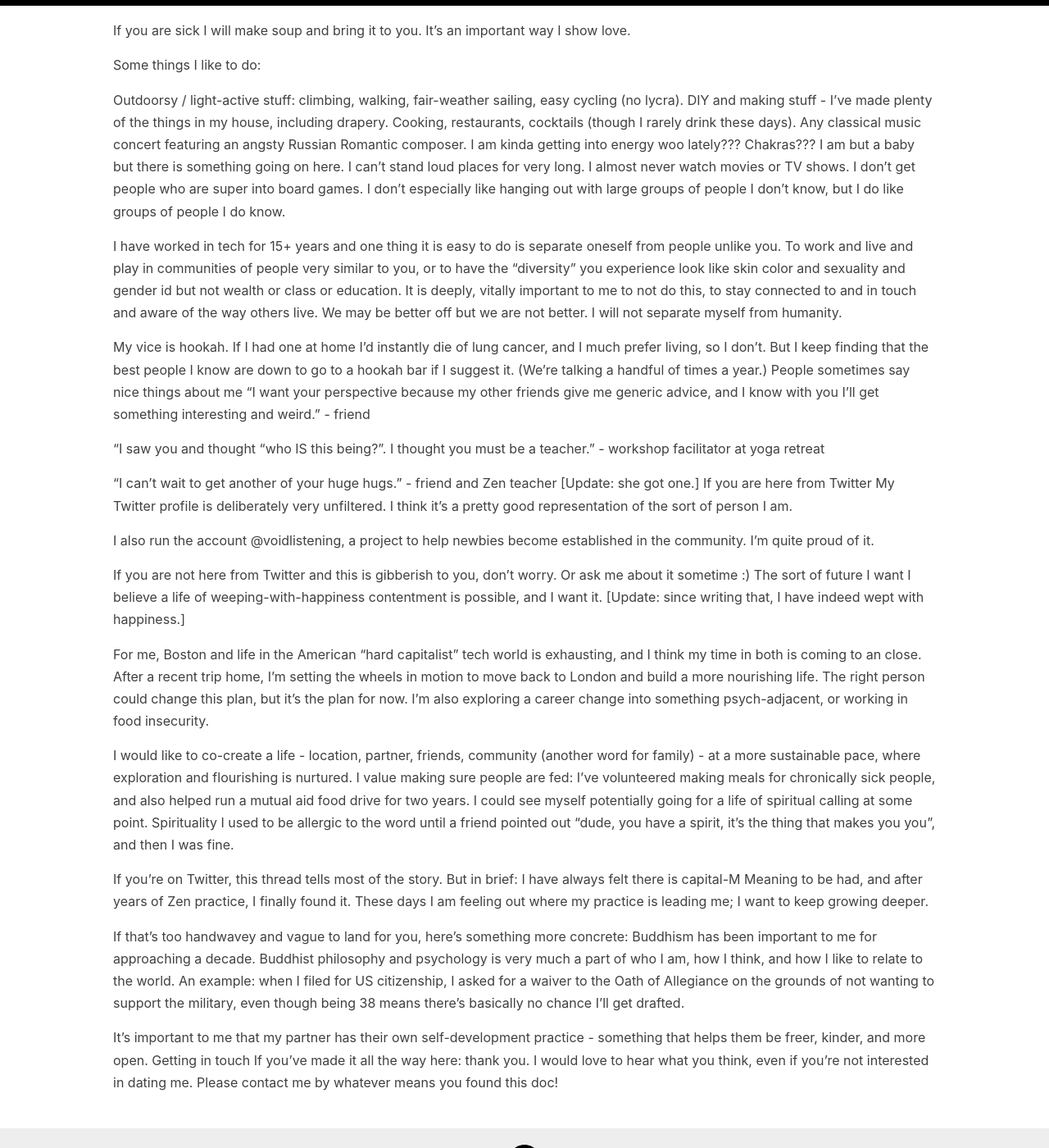
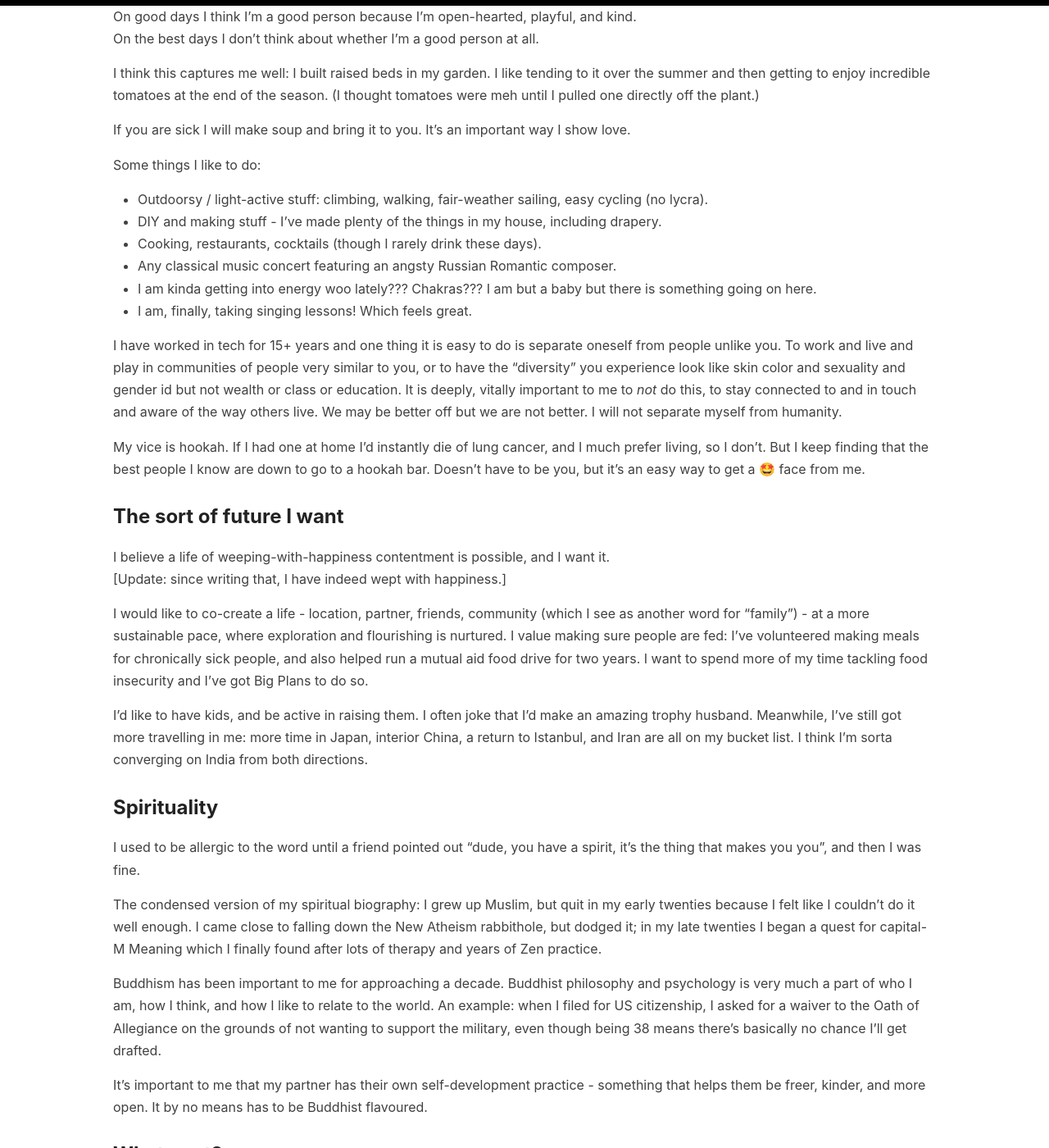
Before and after one commit to helgridly/love, a Jekyll site: the page built from index.md, in a window 1280 px wide and 1400 px high, scrolled down 2049 px. Shown: the whole window at 82% size. Built offline with Jekyll 4.4.1, drawn with Linux system fonts in a browser that asks for light colours; some of the changed text lies outside the part shown.

Commit message:
flesh out the homepage

```diff
--- a/index.md
+++ b/index.md
@@ -5,7 +5,7 @@
 permalink: /
 ---
 
-Hi, I'm Hussein 👋
+# Hi, I'm Hussein 👋
 
 \[carousel goes here\]
 
@@ -44,26 +44,24 @@
   </tr>
 </table>
 
-<hr/>
+As you can see, I'm the sort of person who gets down to brass tacks quickly. Let's continue that streak:
 
-As you can see, I'm the sort of person who gets down to brass tacks quickly
+## Potential dealbreakers
 
+I'm happy to talk about any of these if you'd like to know more.
 
-Let's get some potential dealbreakers out of the way. I'm happy to talk about any of them if you'd like to know more.
+* I would like to have children (at least one), biological if possible.
+* I am open to a <u>very</u> secure relationship unfolding into something monogam<i>ish</i>, if it feels right. The thing I really care about is the "very secure relationship" part: I think a relationship with good grounding, and the right effort and intention, will become whatever it should.
+* I pair better with someone who also has good executive function skills. Being able to trust a partner to get things done makes me feel taken care of, and gives me a profound feeling of relief and safety.
+* I am politically far to the left. That said, I have largely disengaged with US politics and treat it solely as a spectacle. These days I am more of an anarchist, by which I mean I believe that community building and mutual aid is worthwhile and morally necessary. I feel a particular calling to make sure people have food.
+* If you think Israel's occupation and treatment of Palestine is in any way conscionable or justifiable, I am not the person for you.
+* I am Buddhist-aligned. Which particular flavour I identify with, my practice, and my relationship to it have all evolved over time, and I expect that to continue, but the Buddhist perspective is an important part of my worldview (see <a href="#spirituality">Spirituality</a>). My ideal person has some sort of spiritual / contemplative practice that they're similarly dedicated to.
+* I'm an only child, and have minimal to no contact with both of my parents. My family is thus entirely chosen. If you're close to yours, I would love to become part of it.
+* I have [a (really, really, really amazing) cat](../cat). If you viscerally hate cats, or have overwhelming allergies, that'd make it hard.
+* I am vegetarian, with very occasional and intentional exceptions. I don't mind whether you are or not. I do enjoy cooking, and will want to cook for you, so if you'll feel slighted by me not putting meat on your plate then… eh, I dunno.
 
+## The sort of person I am
 
-I would like to have children (at least one), biological if possible.
-I am open to a very secure relationship unfolding into something monogamish, if it feels right. The thing I really care about is the "very secure relationship" part: I think a relationship with good grounding, and the right effort and intention, will become whatever it should.
-I've got some sort of Bowie / Prince-ish maybe-not-entirely-straight or at least glam-fabulous thing going on lately. I'm letting it figure itself out in its own time.
-I pair better with someone who also has good executive function skills. Being able to trust a partner to get things done makes me feel taken care of, and gives me a profound feeling of relief and safety.
-I currently live in Boston but am planning to move back to London around Spring 2025. This complicates building the kind of relationship that I'm looking for; putting my romantic prospects on hold until then seems unappealing. I don't really know how to navigate this, beyond meeting people who seem compatible and interesting meanwhile and seeing what happens. The right person could change this plan, but living in a big city energizes me in a way I really miss, and I want that feeling back in my life.
-I am politically far to the left. That said, I have largely disengaged with US politics and treat it solely as a spectacle. These days I am more of an anarchist, by which I mean I believe that community building and mutual aid is worthwhile and morally necessary. I feel a particular calling to make sure people have food.
-If you think Israel's occupation and treatment of Palestine is in any way conscionable or justifiable, I am not the person for you.
-I am Buddhist-aligned. Which particular flavour I identify with, my practice, and my relationship to it have all evolved over time, and I expect that to continue, but the Buddhist perspective is an important part of my worldview (see Spirituality). My ideal person has some sort of spiritual / contemplative practice that they're similarly dedicated to.
-I'm an only child, and have minimal to no contact with both of my parents. My family is thus entirely chosen. If you're close to yours, I would love to become part of it.
-I have a (really, really, really amazing) cat. If you viscerally hate cats, or have overwhelming allergies, that'd make it hard.
-I am vegetarian, with very occasional and intentional exceptions. I don't mind whether you are or not. I do enjoy cooking, and will want to cook for you, so if you'll feel slighted by me not putting meat on your plate then… eh, I dunno.
-The sort of person I am
 On bad days I think I'm a good person because I'm funny and clever.
 On good days I think I'm a good person because I'm open-hearted, playful, and kind.
 On the best days I don't think about whether I'm a good person at all.
@@ -74,41 +72,44 @@
 
 Some things I like to do:
 
-Outdoorsy / light-active stuff: climbing, walking, fair-weather sailing, easy cycling (no lycra).
-DIY and making stuff - I've made plenty of the things in my house, including drapery.
-Cooking, restaurants, cocktails (though I rarely drink these days).
-Any classical music concert featuring an angsty Russian Romantic composer.
-I am kinda getting into energy woo lately??? Chakras??? I am but a baby but there is something going on here.
-I can't stand loud places for very long. I almost never watch movies or TV shows. I don't get people who are super into board games. I don't especially like hanging out with large groups of people I don't know, but I do like groups of people I do know.
+* Outdoorsy / light-active stuff: climbing, walking, fair-weather sailing, easy cycling (no lycra).
+* DIY and making stuff - I've made plenty of the things in my house, including drapery.
+* Cooking, restaurants, cocktails (though I rarely drink these days).
+* Any classical music concert featuring an angsty Russian Romantic composer.
+* I am kinda getting into energy woo lately??? Chakras??? I am but a baby but there is something going on here.
+* I am, finally, taking singing lessons! Which feels great.
 
-I have worked in tech for 15+ years and one thing it is easy to do is separate oneself from people unlike you. To work and live and play in communities of people very similar to you, or to have the "diversity" you experience look like skin color and sexuality and gender id but not wealth or class or education. It is deeply, vitally important to me to not do this, to stay connected to and in touch and aware of the way others live. We may be better off but we are not better. I will not separate myself from humanity.
+I have worked in tech for 15+ years and one thing it is easy to do is separate oneself from people unlike you. To work and live and play in communities of people very similar to you, or to have the "diversity" you experience look like skin color and sexuality and gender id but not wealth or class or education. It is deeply, vitally important to me to _not_ do this, to stay connected to and in touch and aware of the way others live. We may be better off but we are not better. I will not separate myself from humanity.
 
-My vice is hookah. If I had one at home I'd instantly die of lung cancer, and I much prefer living, so I don't. But I keep finding that the best people I know are down to go to a hookah bar if I suggest it. (We're talking a handful of times a year.)
-People sometimes say nice things about me
-"I want your perspective because my other friends give me generic advice, and I know with you I’ll get something interesting and weird." - friend
+My vice is hookah. If I had one at home I'd instantly die of lung cancer, and I much prefer living, so I don't. But I keep finding that the best people I know are down to go to a hookah bar. Doesn't have to be you, but it's an easy way to get a 🤩 face from me.
 
-"I saw you and thought "who IS this being?". I thought you must be a teacher." - workshop facilitator at yoga retreat
+## The sort of future I want
 
-"I can't wait to get another of your huge hugs." - friend and Zen teacher [Update: she got one.]
-If you are here from Twitter
-My Twitter profile is deliberately very unfiltered. I think it's a pretty good representation of the sort of person I am.
+I believe a life of weeping-with-happiness contentment is possible, and I want it.
+[Update: since writing that, I have indeed wept with happiness.]
 
-I also run the account @voidlistening, a project to help newbies become established in the community. I'm quite proud of it.
+I would like to co-create a life - location, partner, friends, community (which I see as another word for "family") - at a more sustainable pace, where exploration and flourishing is nurtured. I value making sure people are fed: I've volunteered making meals for chronically sick people, and also helped run a mutual aid food drive for two years. I want to spend more of my time tackling food insecurity and I've got Big Plans to do so.
 
-If you are not here from Twitter and this is gibberish to you, don't worry. Or ask me about it sometime :)
-The sort of future I want
-I believe a life of weeping-with-happiness contentment is possible, and I want it. [Update: since writing that, I have indeed wept with happiness.]
+I'd like to have kids, and be active in raising them. I often joke that I'd make an amazing trophy husband. Meanwhile, I've still got more travelling in me: more time in Japan, interior China, a return to Istanbul, and Iran are all on my bucket list. I think I'm sorta converging on India from both directions.
 
-For me, Boston and life in the American "hard capitalist" tech world is exhausting, and I think my time in both is coming to an close. After a recent trip home, I'm setting the wheels in motion to move back to London and build a more nourishing life. The right person could change this plan, but it's the plan for now. I'm also exploring a career change into something psych-adjacent, or working in food insecurity.
+## Spirituality
 
-I would like to co-create a life - location, partner, friends, community (another word for family) - at a more sustainable pace, where exploration and flourishing is nurtured. I value making sure people are fed: I've volunteered making meals for chronically sick people, and also helped run a mutual aid food drive for two years. I could see myself potentially going for a life of spiritual calling at some point.
-Spirituality
 I used to be allergic to the word until a friend pointed out "dude, you have a spirit, it's the thing that makes you you", and then I was fine.
 
-If you're on Twitter, this thread tells most of the story. But in brief: I have always felt there is capital-M Meaning to be had, and after years of Zen practice, I finally found it. These days I am feeling out where my practice is leading me; I want to keep growing deeper.
+The condensed version of my spiritual biography: I grew up Muslim, but quit in my early twenties because I felt like I couldn't do it well enough. I came close to falling down the New Atheism rabbithole, but dodged it; in my late twenties I began a quest for capital-M Meaning which I finally found after lots of therapy and years of Zen practice.
 
-If that's too handwavey and vague to land for you, here's something more concrete: Buddhism has been important to me for approaching a decade. Buddhist philosophy and psychology is very much a part of who I am, how I think, and how I like to relate to the world. An example: when I filed for US citizenship, I asked for a waiver to the Oath of Allegiance on the grounds of not wanting to support the military, even though being 38 means there's basically no chance I'll get drafted.
+Buddhism has been important to me for approaching a decade. Buddhist philosophy and psychology is very much a part of who I am, how I think, and how I like to relate to the world. An example: when I filed for US citizenship, I asked for a waiver to the Oath of Allegiance on the grounds of not wanting to support the military, even though being 38 means there's basically no chance I'll get drafted.
 
-It's important to me that my partner has their own self-development practice - something that helps them be freer, kinder, and more open.
-Getting in touch
-If you've made it all the way here: thank you. I would love to hear what you think, even if you're not interested in dating me. Please contact me by whatever means you found this doc!
+It's important to me that my partner has their own self-development practice - something that helps them be freer, kinder, and more open. It by no means has to be Buddhist flavoured.
+
+## What next?
+
+This is the end of the text-heavy part. Thank you for sticking around!
+
+There are a few places you can go from here:
+
+* Look at [pictures of my cat](../cat)
+* Look at [an assortment of pictures and videos from my life](../moodboard)
+* If you're interested, or have something to say, email me: `hello@thiswebsite`
+
+Thanks, and I hope you find what you're looking for too. ❤
```
